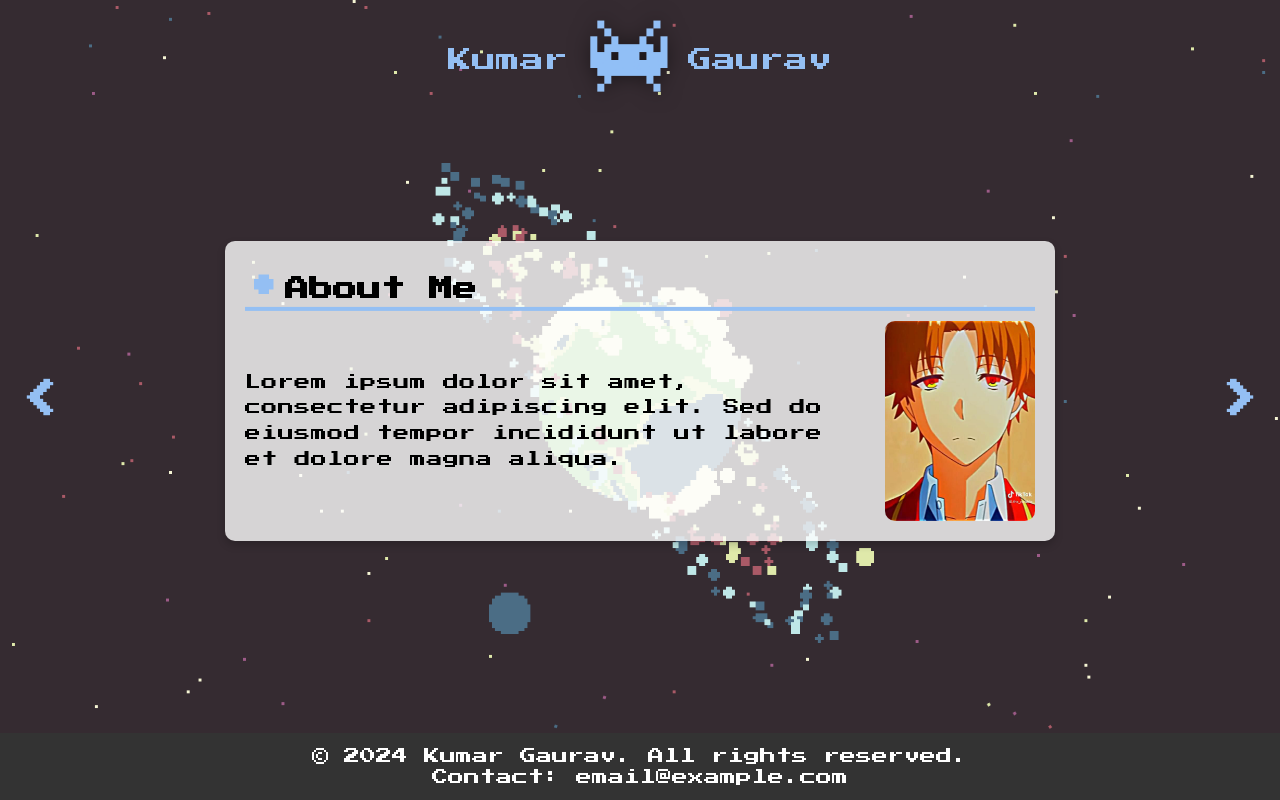
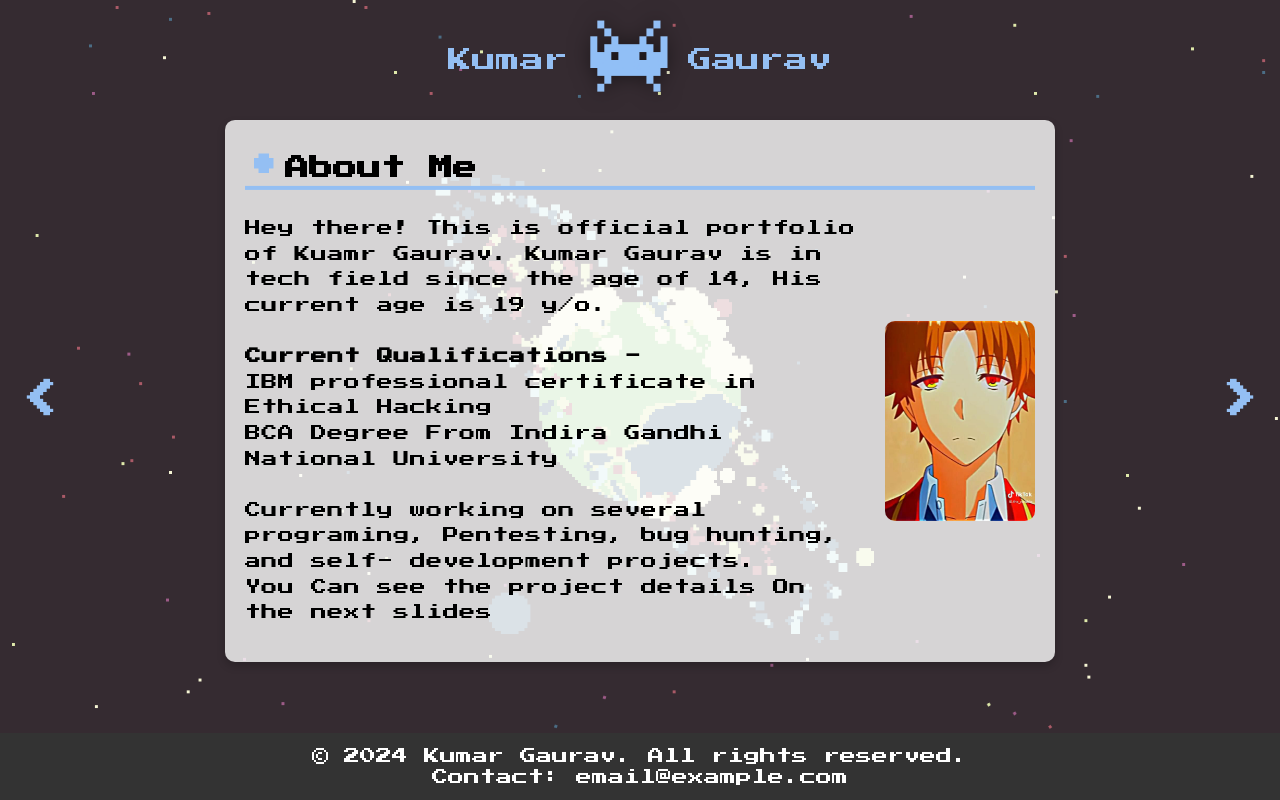
Before and after one commit to kripto-geek/kr.portfolio, a Flask app: page / in a window 1280 px wide. Run offline with Flask 2, Linux system fonts and the light colour scheme.

Commit message:
Update index.html

```diff
--- a/templates/index.html
+++ b/templates/index.html
@@ -27,7 +27,8 @@
                 <h1 class="animated-heading"><span class="dot">•</span> About Me</h1>
                 <div class="profile-container">
                     <div class="profile-text">
-                        <p>Lorem ipsum dolor sit amet, consectetur adipiscing elit. Sed do eiusmod tempor incididunt ut labore et dolore magna aliqua.</p>
+                        <p>Hey there! This is official portfolio of Kuamr Gaurav. Kumar Gaurav is in tech field since the age of 14, His current age is 19 y/o. <br><br><b> Current Qualifications - </b><br> IBM professional certificate in Ethical Hacking <br> BCA Degree From Indira Gandhi National University <br><br> Currently working on several programing, Pentesting, bug hunting, and self- development projects. <br>You Can see the project details On the next slides
+                        </p>
                     </div>
                     <img src="{{ url_for('static', filename='images/profile.jpg') }}" alt="Profile Picture" class="profile-image">
                 </div>
```
